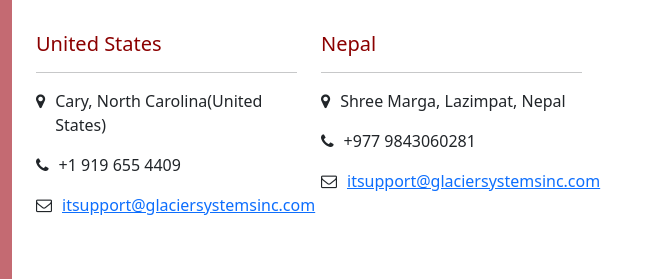
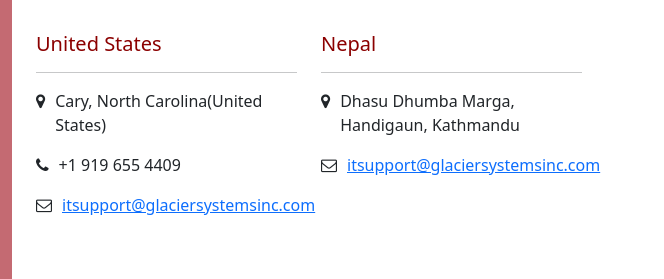
Before and after one commit to Anilraj031/glaciersystemsinc, a website: page src/index.html in a window 1280 px wide. Shown: the part 2922-3201 px from the top of the page, 616-1280 px from the left. Drawn offline with nearby package versions, Linux system fonts and the light colour scheme.

Commit message:
Update index.html
location change

```diff
--- a/src/index.html
+++ b/src/index.html
@@ -242,9 +242,10 @@
                                    <i class="fa fa-map-marker" ></i>
                                </div>
                                <div class="contact-info">
-                                   <p style="margin-left: 10px;">Shree Marga, Lazimpat, Nepal</p>
+                                   <p style="margin-left: 10px;">Dhasu Dhumba Marga, Handigaun, Kathmandu</p>
                                </div>
                            </div>
+						   <!--
                            <div class="d-flex pb-0" style="margin-top: 0px;">
                                <div class="contact-icon">
                                    <i class="fa fa-phone"></i>
@@ -252,7 +253,7 @@
                                <div class="contact-info">
                                    <p style="margin-left: 10px;">+977 9843060281</p>
                                </div>
-                           </div>
+                           </div> -->
                            <div class="d-flex pb-0">
                                <div class="contact-icon">
                                    <i class="fa fa-envelope-o"></i>
```
